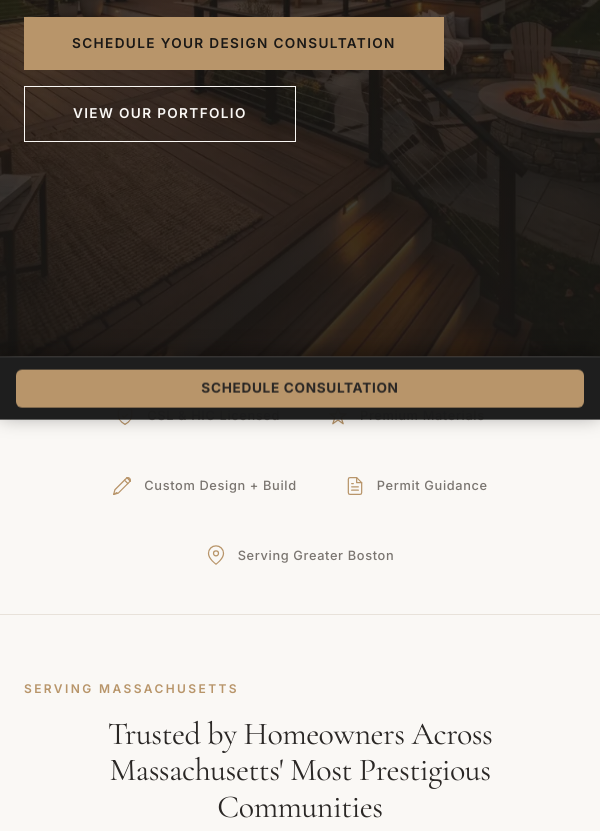
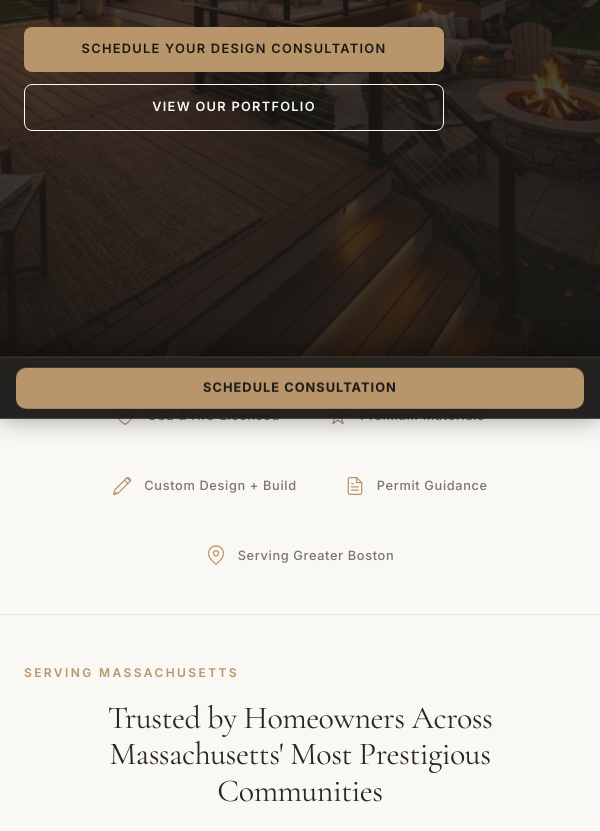
Before and after one commit to alissonoborges/skills-deck-builders, a website: page scratch/index_test.html in a window 600 px wide. Shown: the part 443-1274 px from the top of the page. Drawn offline with nearby package versions, Linux system fonts and the light colour scheme; files that its build step writes are made by us from their sources; files whose address does not match are found by name.

Commit message:
Mobile-first overhaul: stack hero buttons, redesign sticky CTA, fix city cards grid, add border-radius to all buttons, responsive padding

```diff
--- a/css/styles.css
+++ b/css/styles.css
@@ -652,8 +652,19 @@ p {
 
 .hero-ctas {
   display: flex;
-  gap: 1rem;
-  flex-wrap: wrap;
+  flex-direction: column;
+  gap: 0.75rem;
+  width: 100%;
+  max-width: 420px;
+}
+
+@media (min-width: 768px) {
+  .hero-ctas {
+    flex-direction: row;
+    max-width: none;
+    width: auto;
+    gap: 1rem;
+  }
 }
 
 .hero .subtitle {
@@ -677,6 +688,7 @@ p {
   letter-spacing: 0.1em;
   text-transform: uppercase;
   border: none;
+  border-radius: var(--radius-md);
   cursor: pointer;
   transition: background-color var(--transition-base),
               transform var(--transition-base),
@@ -709,6 +721,7 @@ p {
   font-weight: 600;
   letter-spacing: 0.1em;
   text-transform: uppercase;
+  border-radius: var(--radius-md);
   cursor: pointer;
   transition: background-color var(--transition-base),
               border-color var(--transition-base),
@@ -1718,18 +1731,23 @@ a.contact-item:hover .contact-icon {
   bottom: 0;
   left: 0;
   right: 0;
-  padding: 1rem;
-  background-color: var(--bg-dark);
-  z-index: var(--z-sticky);
+  padding: 10px 16px;
+  padding-bottom: max(10px, env(safe-area-inset-bottom));
+  background: rgba(18, 16, 14, 0.92);
+  backdrop-filter: blur(20px);
+  -webkit-backdrop-filter: blur(20px);
+  border-top: 1px solid rgba(184, 149, 106, 0.15);
+  z-index: 10000;
   transform: translateY(100%);
-  transition: transform var(--transition-base);
-  display: block;
-  box-shadow: 0 -4px 20px rgba(0, 0, 0, 0.15);
+  transition: transform 0.35s cubic-bezier(0.4, 0, 0.2, 1);
+  display: flex;
+  gap: 10px;
+  box-shadow: 0 -4px 30px rgba(0, 0, 0, 0.5);
 }
 
 @media (min-width: 768px) {
   .sticky-cta {
-    display: none;
+    display: none !important;
   }
 }
 
@@ -1738,24 +1756,40 @@ a.contact-item:hover .contact-icon {
 }
 
 .sticky-cta a {
-  display: block;
-  width: 100%;
+  flex: 1;
+  display: inline-flex;
+  align-items: center;
+  justify-content: center;
+  gap: 6px;
   text-align: center;
-  padding: 1rem 2.5rem;
-  background-color: var(--accent);
-  color: var(--bg-dark);
+  padding: 14px 8px;
   font-family: var(--font-body);
   font-size: 0.8rem;
-  font-weight: 600;
-  letter-spacing: 0.1em;
+  font-weight: 700;
+  letter-spacing: 0.08em;
   text-transform: uppercase;
   text-decoration: none;
-  transition: background-color var(--transition-base);
-}
-
-.sticky-cta a:hover,
+  border-radius: 10px;
+  white-space: nowrap;
+  transition: background-color var(--transition-base), transform var(--transition-base);
+}
+
+.sticky-cta a.btn-secondary,
+.sticky-cta a.sticky-cta-btn:first-child {
+  background: rgba(255, 255, 255, 0.08);
+  color: #fff;
+  border: 1px solid rgba(255, 255, 255, 0.12);
+}
+
+.sticky-cta a.btn-primary,
+.sticky-cta a.sticky-cta-btn:last-child {
+  background: var(--accent);
+  color: var(--bg-dark);
+  border: none;
+}
+
 .sticky-cta a:active {
-  background-color: var(--accent-hover);
+  transform: scale(0.97);
 }
 
 /* ————————————————————————————————————————————————————————————
@@ -1970,9 +2004,8 @@ a.contact-item:hover .contact-icon {
     padding: var(--space-4xl) 0;
   }
 
-  .hero-ctas {
-    flex-wrap: nowrap;
-  }
+
+
 
   .testimonial-card {
     padding: var(--space-2xl) 2.5rem;
@@ -3831,51 +3864,68 @@ a.contact-item:hover .contact-icon {
   color: var(--accent);
 }
 
-/* Split Mobile CTA styling override */
-@media (max-width: 768px) {
-  .sticky-cta {
-    position: fixed;
-    bottom: 0;
-    left: 0;
+/* Mobile-first layout improvements */
+@media (max-width: 767px) {
+  body {
+    padding-bottom: 80px; /* space for sticky CTA bar */
+  }
+
+  /* Hero buttons: full width, stacked */
+  .hero-ctas .btn-primary,
+  .hero-ctas .btn-secondary {
     width: 100%;
-    background: rgba(18, 18, 18, 0.95);
-    backdrop-filter: blur(15px);
-    -webkit-backdrop-filter: blur(15px);
-    border-top: 1px solid rgba(255, 255, 255, 0.08);
-    display: flex !important;
-    gap: 10px;
-    padding: 12px 16px;
-    z-index: 10000;
-    box-shadow: 0 -4px 20px rgba(0, 0, 0, 0.4);
-  }
-  .sticky-cta .btn-primary,
-  .sticky-cta .btn-secondary {
-    flex: 1;
-    text-align: center;
-    padding: 12px 8px;
-    font-size: 0.85rem;
-    font-weight: 700;
-    border-radius: 6px;
-    white-space: nowrap;
-    display: inline-flex;
-    align-items: center;
     justify-content: center;
-    margin: 0 !important;
-    height: auto !important;
-    text-transform: uppercase;
-    letter-spacing: 0.05em;
-  }
-  .sticky-cta .btn-primary {
-    background: var(--accent);
-    color: var(--color-bg);
-    border: none;
-  }
-  .sticky-cta .btn-secondary {
-    background: rgba(255, 255, 255, 0.08);
-    color: #fff;
-    border: 1px solid rgba(255, 255, 255, 0.15);
-  }
-  body {
-    padding-bottom: 74px !important; /* avoid overlapping content */
-  }
-}
+    padding: 1rem 1.5rem;
+    font-size: 0.8rem;
+  }
+
+  /* Trust tag: centered, smaller text */
+  .hero-trust-tag {
+    font-size: 0.78rem;
+    justify-content: flex-start;
+    text-align: left;
+  }
+
+  /* Sections: tighter on mobile */
+  .section {
+    padding: var(--space-2xl) 0;
+  }
+
+  /* Split grids stack cleanly */
+  .split-grid,
+  .split-grid-reverse {
+    grid-template-columns: 1fr !important;
+    gap: var(--space-xl);
+  }
+
+  /* Footer grid: 2-col on mobile */
+  .footer-grid {
+    grid-template-columns: 1fr !important;
+    gap: var(--space-xl);
+  }
+
+  /* CTA sections: less padding */
+  .cta-section {
+    padding: var(--space-2xl) 0;
+  }
+
+  .cta-section h2 {
+    font-size: clamp(1.5rem, 5vw, 2rem);
+  }
+}
+
+/* Very small phones: extra tight */
+@media (max-width: 380px) {
+  .hero h1 {
+    font-size: 2rem;
+  }
+
+  .sticky-cta a {
+    padding: 12px 6px;
+    font-size: 0.72rem;
+  }
+
+  .container {
+    padding: 0 1rem;
+  }
+}
```
Also changed, not shown: areas-we-serve.html (+6 -5 lines), css/styles.min.css.
